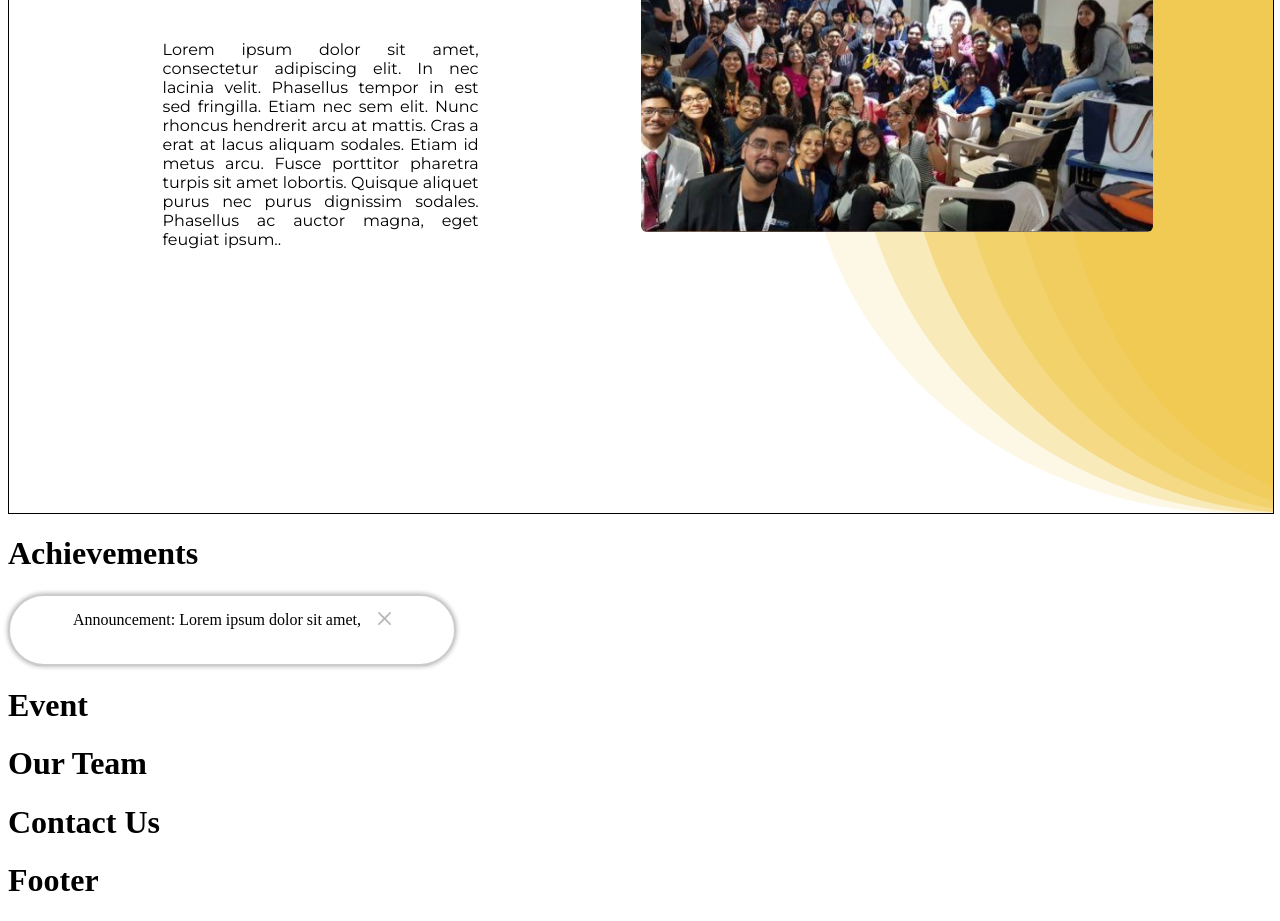
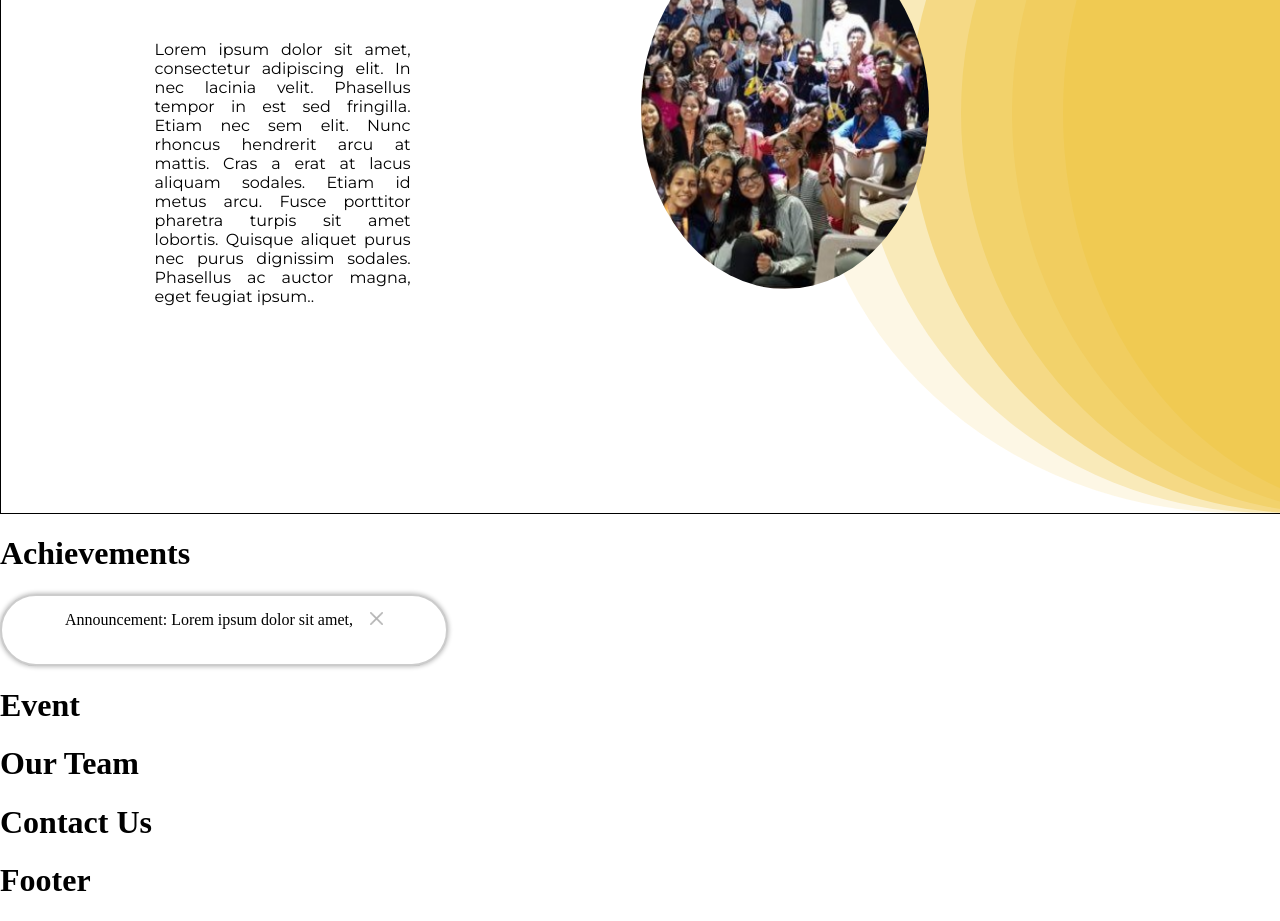
Before and after one commit to IEEECS-VIT/chapter-website-2021, a Gatsby site: page / in a window 1280 px wide. Shown: the part 516-1437 px from the top of the page. Built offline with nearby package versions, Linux system fonts and the light colour scheme; Gatsby itself is replaced by a stand-in of ours.

Commit message:
circle clubimg

```diff
--- a/src/sections/about-us/aboutusstyle.module.css
+++ b/src/sections/about-us/aboutusstyle.module.css
@@ -1,4 +1,7 @@
 
+body{
+    margin:0;
+}
 .about{
     display:grid;
     grid-template-columns: repeat(12, 1fr);
@@ -19,7 +22,7 @@
     margin-top: 27vh;
 }
 .text{
-    max-width: 50%;
+    max-width: 40%;
     margin-left:12vw;
     margin-top:7vh;
     top:10vh;
@@ -30,10 +33,12 @@
 .clubimg{
 grid-column: span 6;
 grid-row: span 2;
-width: 40vw;
+width: 45%;
+height:45%;
+object-fit: cover;
 display:inline-flex;
 margin-top: 27vh;
-border-radius: 6px;
+border-radius: 50%;
 }
 .hollowcircle{
 position: absolute;
@@ -46,6 +51,7 @@ border: 17px solid #EFCA53;
 box-sizing: border-box;
 }
 .dot{
+
     position:absolute;
     z-index: -2;
     left:-330px;
```
